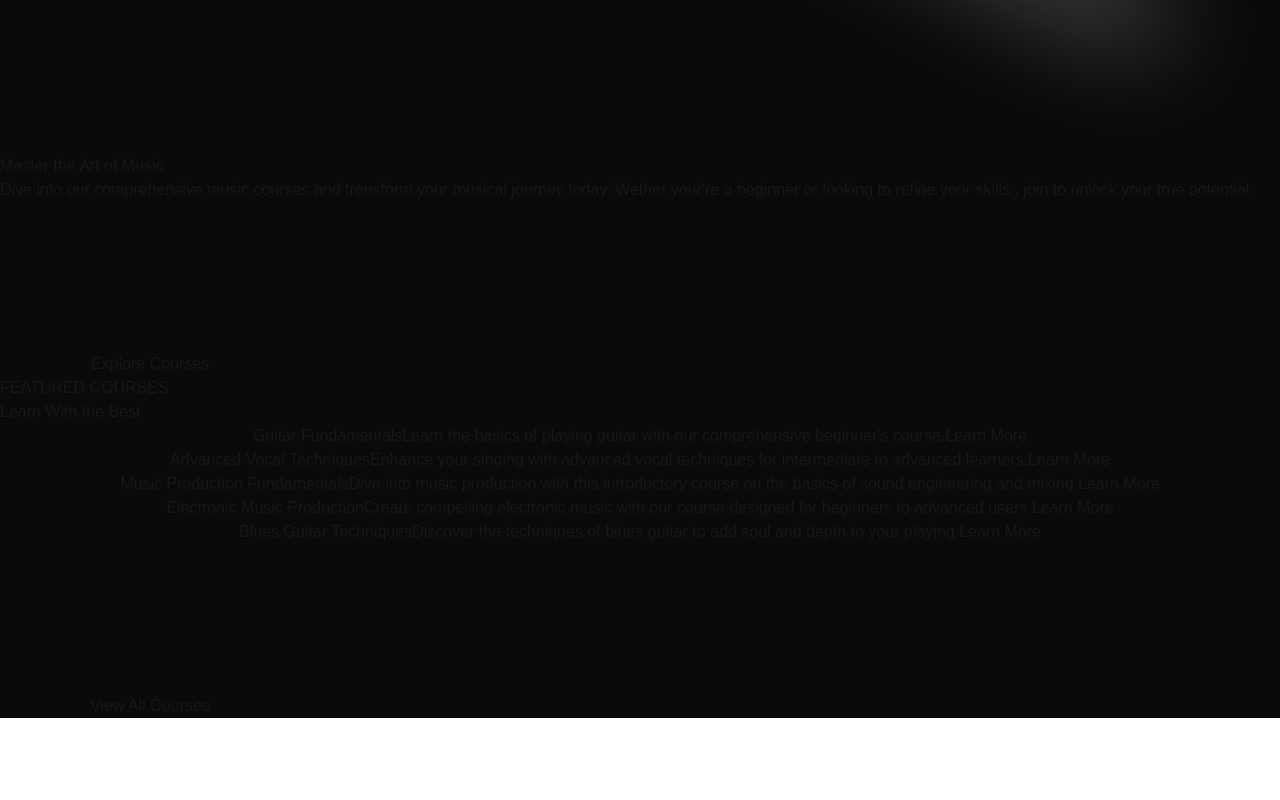
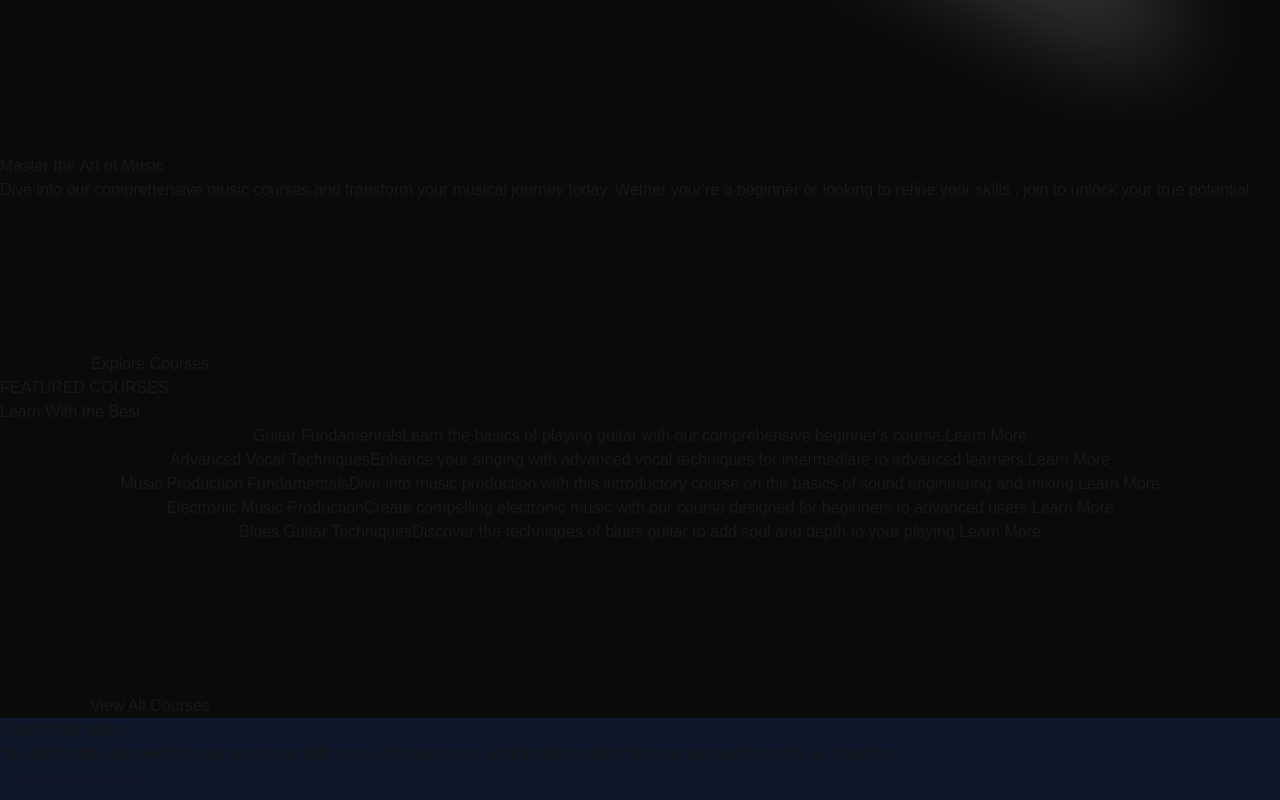
Before and after one commit to Tayyabsami1/sparking-music, a Next.js app: page / in a window 1280 px wide. Shown: the part 831-1631 px from the top of the page. Before the commit the page ends 1549 px from the top, so only its background shows below. Built offline with nearby package versions, Linux system fonts and the light colour scheme.

Commit message:
Why choose us section

```diff
--- /dev/null
+++ b/src/Components/WhyChooseUs.tsx
@@ -0,0 +1,44 @@
+'use client'
+import { StickyScroll } from "./ui/sticky-scroll-reveal"
+import "../Styles/WhyChooseUs.css"
+
+const reasons = [
+    {
+      title: "Expert Instructors",
+      description: "Our instructors are professional musicians with years of experience, ensuring top-quality lessons and guidance for all students."
+    },
+    {
+      title: "Personalized Learning",
+      description: "We offer customized lesson plans that cater to each student's unique learning style, pace, and goals."
+    },
+    {
+      title: "Wide Range of Instruments",
+      description: "From guitar to piano, drums, and more, we offer lessons for a variety of instruments to suit your musical interests."
+    },
+    {
+      title: "Flexible Scheduling",
+      description: "Our flexible class timings make it easy for you to fit music lessons into your busy schedule."
+    },
+    {
+      title: "Performance Opportunities",
+      description: "Students get a chance to showcase their progress in recitals, concerts, and events throughout the year."
+    },
+    {
+      title: "State-of-the-Art Facilities",
+      description: "Our modern studios and equipment create an inspiring and comfortable environment for learning."
+    },
+    {
+      title: "Affordable Pricing",
+      description: "We provide competitive rates and flexible payment options, making quality music education accessible to everyone."
+    },
+  ];
+
+const WhyChooseUs = () => {
+  return (
+    <div>
+        <StickyScroll content={reasons}/>
+    </div>
+  )
+}
+
+export default WhyChooseUs
--- /dev/null
+++ b/src/Components/ui/sticky-scroll-reveal.tsx
@@ -0,0 +1,113 @@
+"use client";
+import React, { useEffect, useRef, useState } from "react";
+import { useMotionValueEvent, useScroll } from "framer-motion";
+import { motion } from "framer-motion";
+import { cn } from "@/utils/cn";
+import "@/Styles/WhyChooseUs.css"
+
+export const StickyScroll = ({
+  content,
+  contentClassName,
+}: {
+  content: {
+    title: string;
+    description: string;
+    content?: React.ReactNode | any;
+  }[];
+  contentClassName?: string;
+}) => {
+  const [activeCard, setActiveCard] = React.useState(0);
+  const ref = useRef<any>(null);
+  const { scrollYProgress } = useScroll({
+    // uncomment line 22 and comment line 23 if you DONT want the overflow container and want to have it change on the entire page scroll
+    // target: ref,
+    container: ref,
+    offset: ["start start", "end start"],
+  });
+  const cardLength = content.length;
+
+  useMotionValueEvent(scrollYProgress, "change", (latest) => {
+    const cardsBreakpoints = content.map((_, index) => index / cardLength);
+    const closestBreakpointIndex = cardsBreakpoints.reduce(
+      (acc, breakpoint, index) => {
+        const distance = Math.abs(latest - breakpoint);
+        if (distance < Math.abs(latest - cardsBreakpoints[acc])) {
+          return index;
+        }
+        return acc;
+      },
+      0
+    );
+    setActiveCard(closestBreakpointIndex);
+  });
+
+  const backgroundColors = [
+    "var(--slate-900)",
+    "var(--black)",
+    "var(--neutral-900)",
+  ];
+  const linearGradients = [
+    "linear-gradient(to bottom right, var(--cyan-500), var(--emerald-500))",
+    "linear-gradient(to bottom right, var(--pink-500), var(--indigo-500))",
+    "linear-gradient(to bottom right, var(--orange-500), var(--yellow-500))",
+  ];
+
+  const [backgroundGradient, setBackgroundGradient] = useState(
+    linearGradients[0]
+  );
+
+  useEffect(() => {
+    setBackgroundGradient(linearGradients[activeCard % linearGradients.length]);
+  }, [activeCard]);
+
+  return (
+    <motion.div
+      animate={{
+        backgroundColor: backgroundColors[activeCard % backgroundColors.length],
+      }}
+      className="custom-class h-[30rem] overflow-y-auto flex justify-between relative space-x-10 rounded-md p-10"
+      ref={ref}
+    >
+      <div className="div relative flex items-start px-4">
+        <div className="max-w-2xl">
+          {content.map((item, index) => (
+            <div key={item.title + index} className="my-20">
+              <motion.h2
+                initial={{
+                  opacity: 0,
+                }}
+                animate={{
+                  opacity: activeCard === index ? 1 : 0.3,
+                }}
+                className="text-2xl font-bold text-slate-100"
+              >
+                {item.title}
+              </motion.h2>
+              <motion.p
+                initial={{
+                  opacity: 0,
+                }}
+                animate={{
+                  opacity: activeCard === index ? 1 : 0.3,
+                }}
+                className="text-kg text-slate-300 max-w-sm mt-10"
+              >
+                {item.description}
+              </motion.p>
+            </div>
+          ))}
+          <div className="h-40" />
+        </div>
+      </div>
+      <div
+        style={{ background: backgroundGradient }}
+        className={cn(
+          "hidden lg:block h-60 w-80 rounded-md bg-white sticky top-10 overflow-hidden",
+          contentClassName
+        )}
+      >
+        {content[activeCard].content ?? null}
+      </div>
+    </motion.div>
+  );
+};
--- /dev/null
+++ b/src/Styles/WhyChooseUs.css
@@ -0,0 +1,3 @@
+.custom-class::-webkit-scrollbar{
+    display: none;
+}
--- a/src/app/page.tsx
+++ b/src/app/page.tsx
@@ -1,5 +1,6 @@
 import FeaturedCourses from "@/components/FeaturedCourses";
 import HeroSection from "@/components/HeroSection";
+import WhyChooseUs from "@/components/WhyChooseUs";
 
 export default function Home() {
   return (
@@ -7,6 +8,7 @@ export default function Home() {
       <main className="min-h-screen bg-black/[0.96] antialiased bg-grid-white/[0.02]">
       <HeroSection/>
       <FeaturedCourses/>
+      <WhyChooseUs/>
       </main>
     </div>
   );
```
